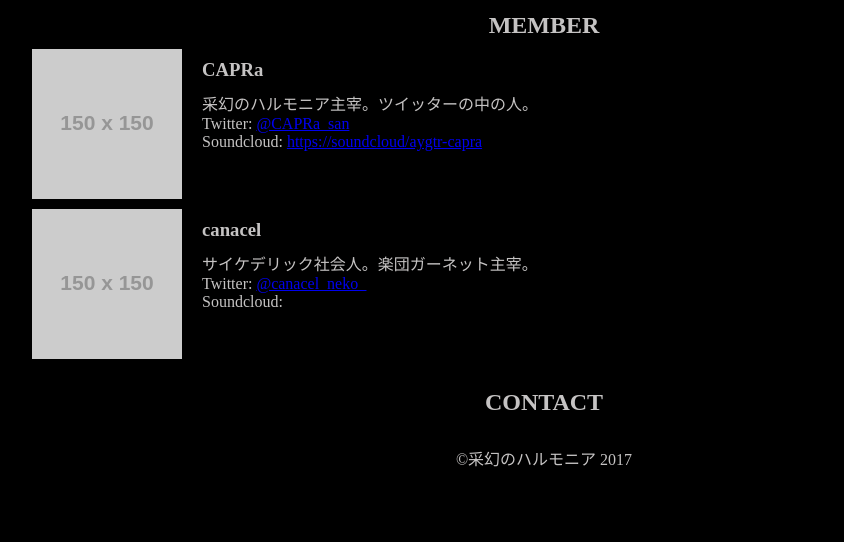
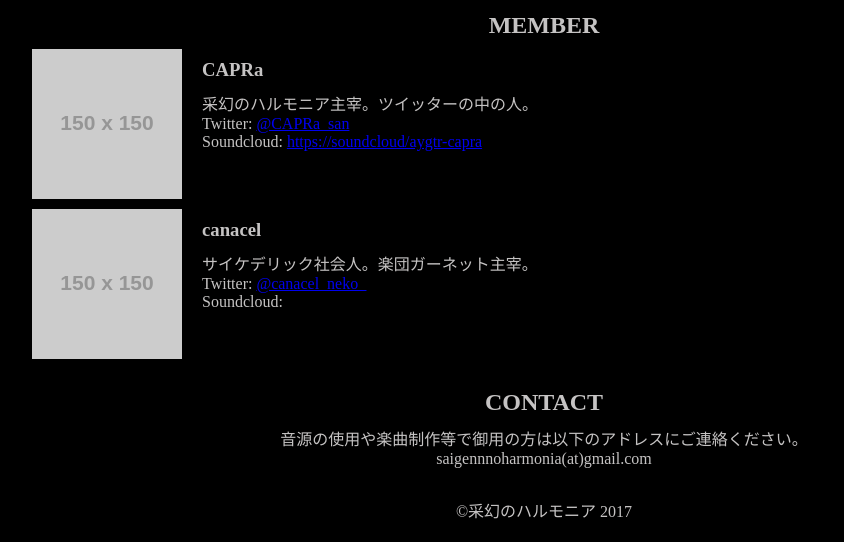
Before and after one commit to canacel/saigen, a plain HTML site: page index.html in a window 1280 px wide. Shown: the part 1110-1652 px from the top of the page, without its empty margins (96-940 px from the left). Before the commit the page ends 1600 px from the top, so only its background shows below. Drawn offline with Linux system fonts and the light colour scheme; placeholder pictures from the web are drawn by us.

Commit message:
viewportを追加

```diff
--- a/index.html
+++ b/index.html
@@ -2,6 +2,7 @@
 <html lang="en">
 <head>
 	<meta charset="UTF-8">
+	<meta name="viewport" content="width=device-width,initial-scale=1">
 	<title>采幻のハルモニア</title>
 	<link href="style.css" rel="stylesheet" type="text/css" media="all">
 </head>
@@ -53,6 +54,8 @@
 		</section>
 		<section id="CONTACT">
 			<h2 class="Headline">CONTACT</h2>
+			<p>音源の使用や楽曲制作等で御用の方は以下のアドレスにご連絡ください。</p>
+			<p>saigennnoharmonia(at)gmail.com</p>
 		</section>
 	</main>
 	<footer>
--- a/style.css
+++ b/style.css
@@ -33,6 +33,7 @@ p, h2, h3 {
 	padding: 0;
 }
 
+
 h2, h3 {
 	margin: 10px 0;
 }
```
